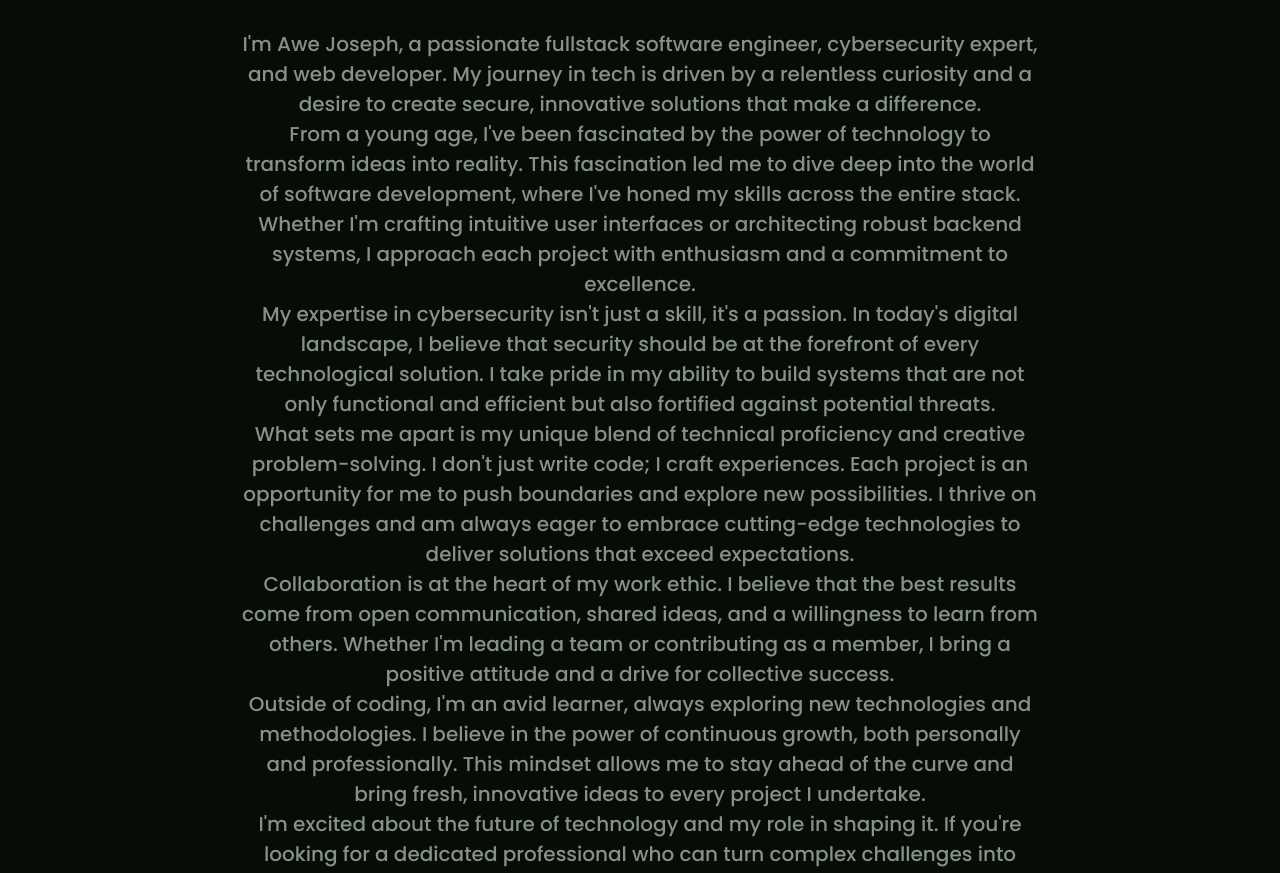
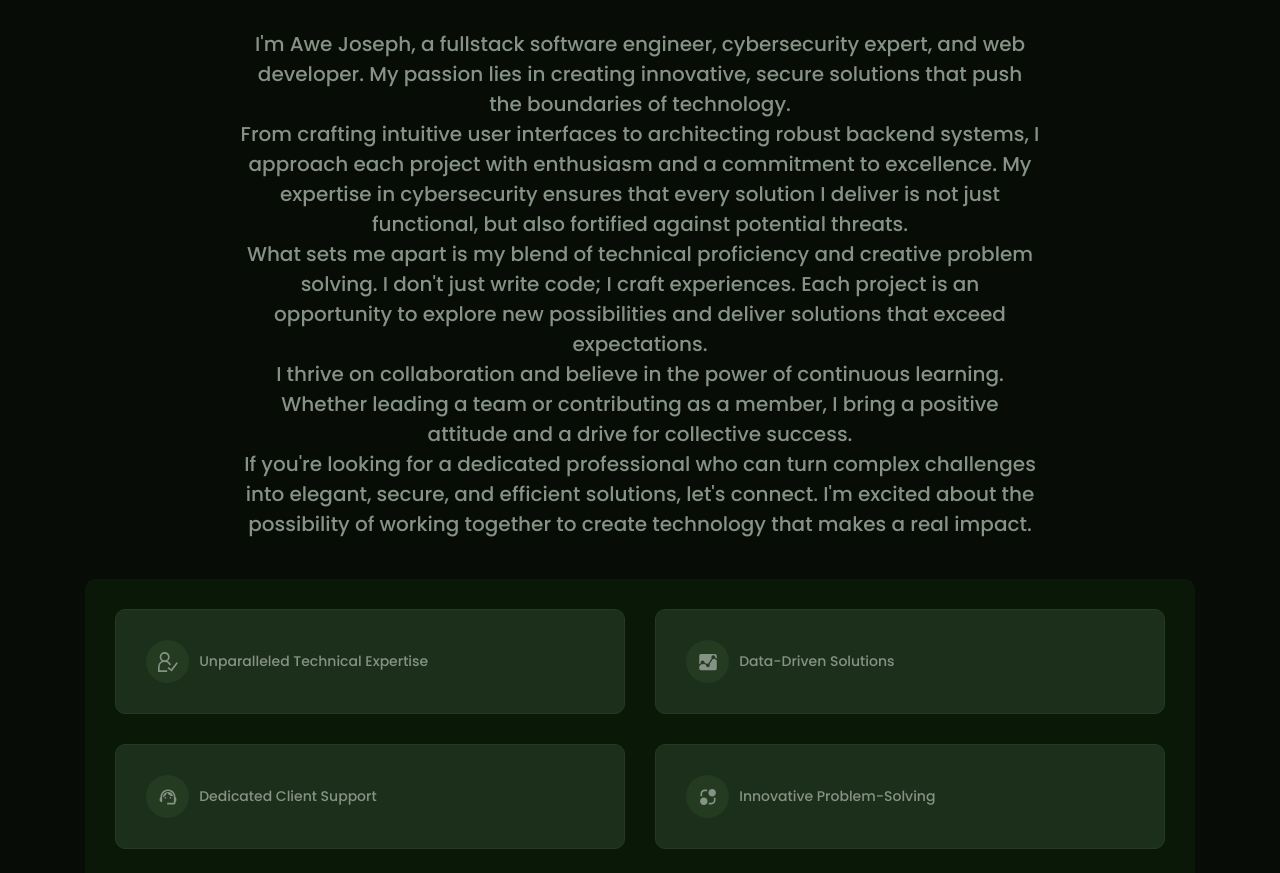
Before and after one commit to Jossyboydgenius/Developer-portfolio, a React (Vite) app: page / in a window 1280 px wide. Shown: the part 996-1869 px from the top of the page. Built offline with nearby package versions, Linux system fonts and the light colour scheme.

Commit message:
refactor: Update About component with more detailed information about the developer

```diff
--- a/src/Components/About/index.jsx
+++ b/src/Components/About/index.jsx
@@ -11,41 +11,27 @@ const About = () => {
             <span className="gradient-text">About Me</span>
           </h1>
           <h4 className="sub-title muted" data-aos='fade-left'>
-            I'm Awe Joseph, a passionate fullstack software engineer, cybersecurity expert, and web developer.
-            My journey in tech is driven by a relentless curiosity and a desire to create secure, innovative solutions
-            that make a difference.
+            I'm Awe Joseph, a fullstack software engineer, cybersecurity expert, and web developer.
+            My passion lies in creating innovative, secure solutions that push the boundaries of technology.
           </h4>
           <h4 className="sub-title muted" data-aos='fade-left'>
-            From a young age, I've been fascinated by the power of technology to transform ideas into reality.
-            This fascination led me to dive deep into the world of software development, where I've honed my skills
-            across the entire stack. Whether I'm crafting intuitive user interfaces or architecting robust backend systems,
-            I approach each project with enthusiasm and a commitment to excellence.
+            From crafting intuitive user interfaces to architecting robust backend systems, I approach each
+            project with enthusiasm and a commitment to excellence. My expertise in cybersecurity ensures
+            that every solution I deliver is not just functional, but also fortified against potential threats.
           </h4>
           <h4 className="sub-title muted" data-aos='fade-left'>
-            My expertise in cybersecurity isn't just a skill, it's a passion. In today's digital landscape, I believe that
-            security should be at the forefront of every technological solution. I take pride in my ability to build
-            systems that are not only functional and efficient but also fortified against potential threats.
+            What sets me apart is my blend of technical proficiency and creative problem solving. I don't just
+            write code; I craft experiences. Each project is an opportunity to explore new possibilities and
+            deliver solutions that exceed expectations.
           </h4>
           <h4 className="sub-title muted" data-aos='fade-left'>
-            What sets me apart is my unique blend of technical proficiency and creative problem-solving. I don't just
-            write code; I craft experiences. Each project is an opportunity for me to push boundaries and explore new
-            possibilities. I thrive on challenges and am always eager to embrace cutting-edge technologies to deliver
-            solutions that exceed expectations.
+            I thrive on collaboration and believe in the power of continuous learning. Whether leading a team
+            or contributing as a member, I bring a positive attitude and a drive for collective success.
           </h4>
           <h4 className="sub-title muted" data-aos='fade-left'>
-            Collaboration is at the heart of my work ethic. I believe that the best results come from open communication,
-            shared ideas, and a willingness to learn from others. Whether I'm leading a team or contributing as a member,
-            I bring a positive attitude and a drive for collective success.
-          </h4>
-          <h4 className="sub-title muted" data-aos='fade-left'>
-            Outside of coding, I'm an avid learner, always exploring new technologies and methodologies. I believe in
-            the power of continuous growth, both personally and professionally. This mindset allows me to stay ahead
-            of the curve and bring fresh, innovative ideas to every project I undertake.
-          </h4>
-          <h4 className="sub-title muted" data-aos='fade-left'>
-            I'm excited about the future of technology and my role in shaping it. If you're looking for a dedicated
-            professional who can turn complex challenges into elegant, secure, and efficient solutions, I'd love to
-            connect. Let's work together to bring your ideas to life and create technology that makes a real impact.
+            If you're looking for a dedicated professional who can turn complex challenges into elegant,
+            secure, and efficient solutions, let's connect. I'm excited about the possibility of working
+            together to create technology that makes a real impact.
           </h4>
         </div>
         <div className="group">
```
